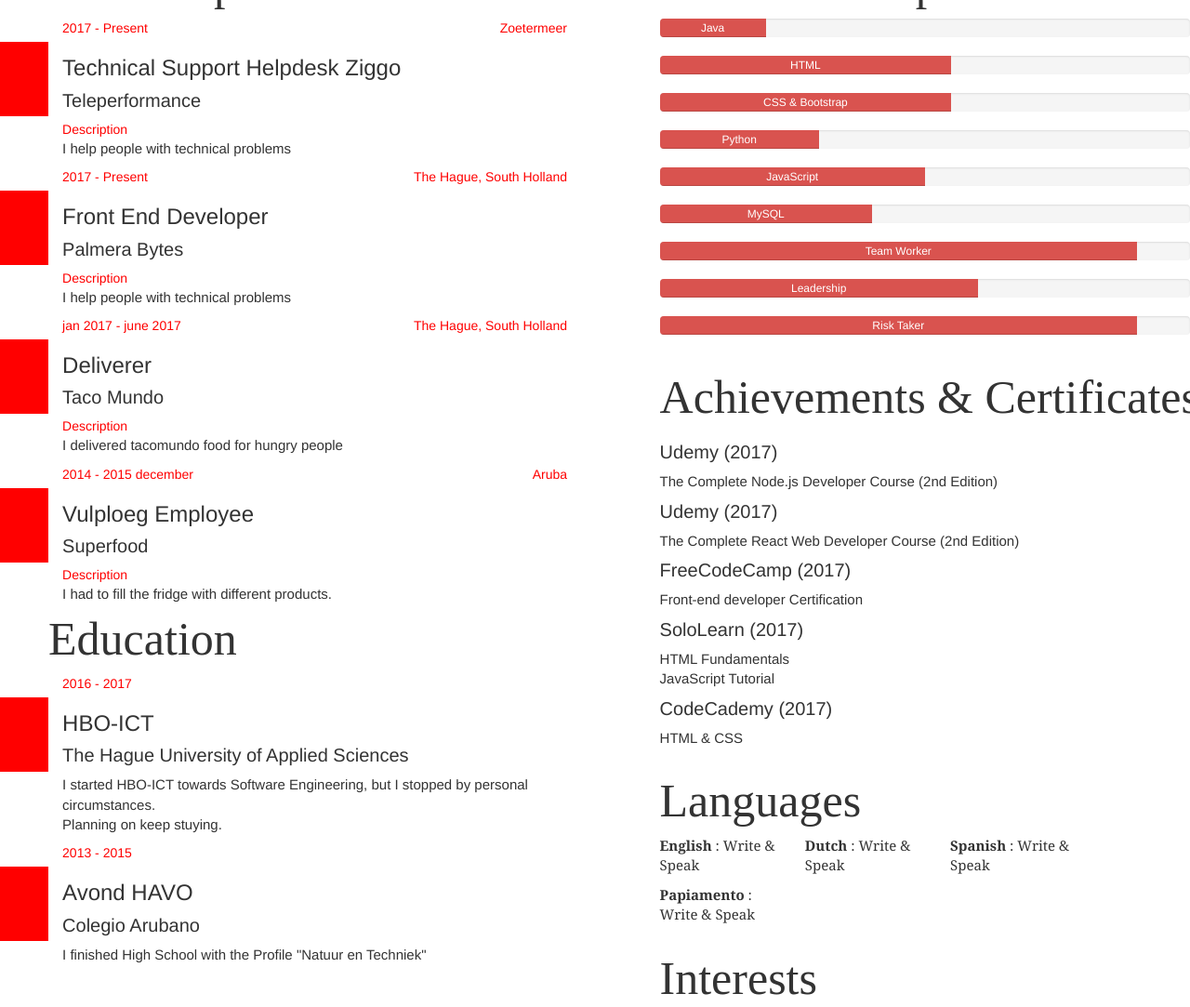
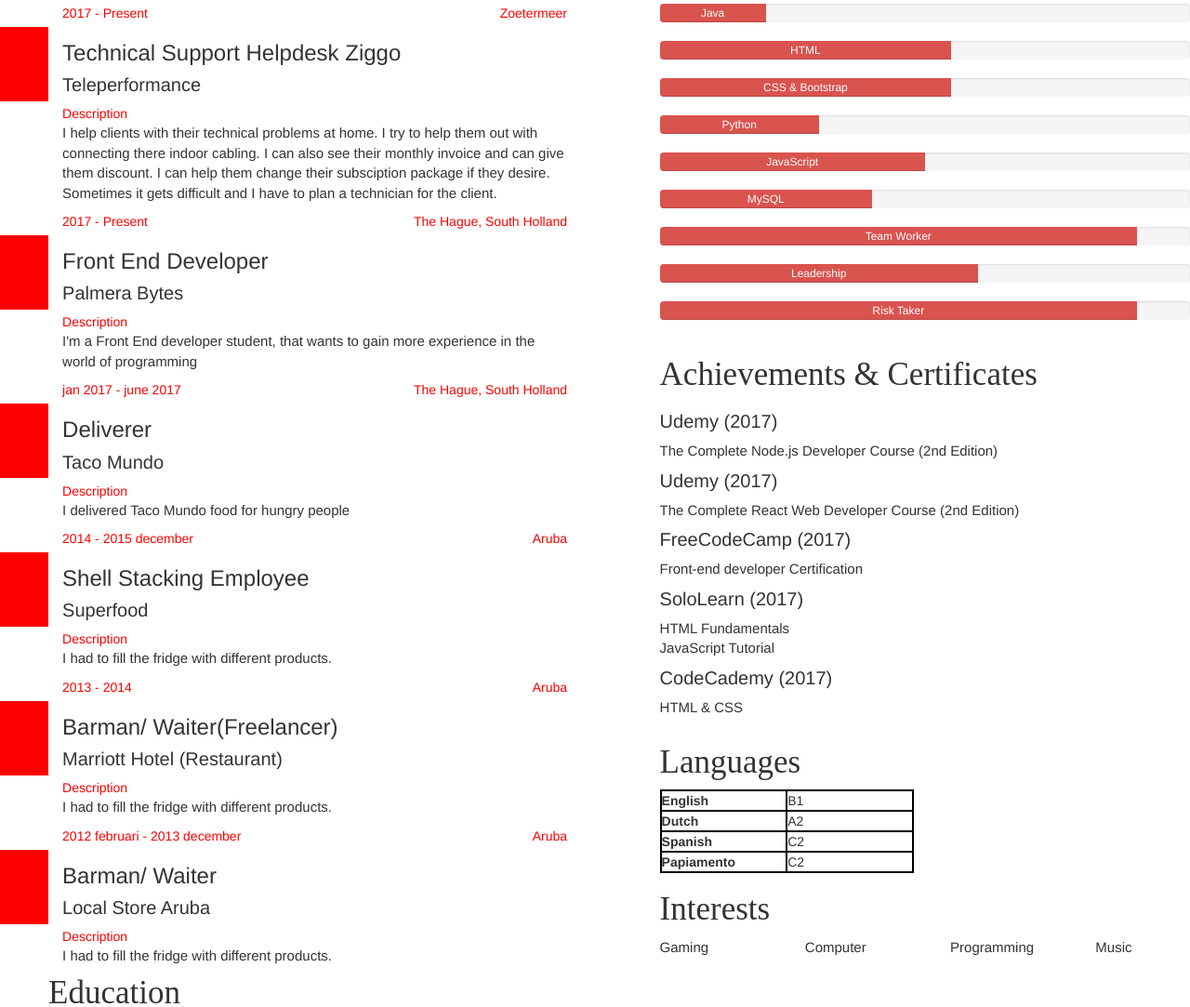
Before and after one commit to AHaayen/CV-HTML, a website: page index.html in a window 1280 px wide. Shown: the part 600-1683 px from the top of the page at 93% size. Drawn offline with nearby package versions, Linux system fonts and the light colour scheme.

Commit message:
CV-Almost done

```diff
--- a/css/style.css
+++ b/css/style.css
@@ -12,7 +12,7 @@
 
 h2{
   font-family: Helvetica sans-serif;
-  font-size: 50px;
+  font-size: 35px;
 }
  h4{
    font-size: 20px;
@@ -93,6 +93,9 @@
 
 }
 
-.p {
-  font-family: Arial, Helvetica, sans-serif;
+
+.table, th, td {
+  border: 2px solid black;
+  width: 30%;
+
 }
--- a/index.html
+++ b/index.html
@@ -73,7 +73,7 @@
                         </span>
                     </li>
                     <li>
-                        <span class="contact-span">The hague, South Holland
+                        <span class="contact-span">The Hague, South Holland
                             <i class="fa fa-map-marker fa-2x" style="font-size:30px;color:#1A226F" aria-hidden="true"></i>
                         </span>
                     </li>
@@ -116,7 +116,10 @@
                 <div class="col-lg-11 col-md-11 col-sm-11 col-xs-11 col-lg-offset-1 col-md-offset-1 col-sm-offset-1 col-xs-offset-1">
 
                     <span>Description</span>
-                    <p>I help people with technical problems</p>
+                    <p>I help clients with their technical problems at home. I try to help them out with connecting there indoor
+                        cabling. I can also see their monthly invoice and can give them discount. I can help them change
+                        their subsciption package if they desire. Sometimes it gets difficult and I have to plan a technician
+                        for the client.</p>
 
                 </div>
 
@@ -132,7 +135,7 @@
                 <div class="col-lg-11 col-md-11 col-sm-11 col-xs-11 col-lg-offset-1 col-md-offset-1 col-sm-offset-1 col-xs-offset-1">
 
                     <span>Description</span>
-                    <p>I help people with technical problems</p>
+                    <p>I'm a Front End developer student, that wants to gain more experience in the world of programming</p>
 
                 </div>
 
@@ -148,7 +151,7 @@
                 <div class="col-lg-11 col-md-11 col-sm-11 col-xs-11 col-lg-offset-1 col-md-offset-1 col-sm-offset-1 col-xs-offset-1">
 
                     <span>Description</span>
-                    <p>I delivered tacomundo food for hungry people</p>
+                    <p>I delivered Taco Mundo food for hungry people</p>
 
                 </div>
 
@@ -157,8 +160,40 @@
                 <div class="col-lg-11 col-md-11 col-sm-11 col-xs-11">
                     <span>2014 - 2015 december</span>
                     <span class="pull-right">Aruba</span>
-                    <h3>Vulploeg Employee</h3>
+                    <h3>Shell Stacking Employee</h3>
                     <h4>Superfood</h4>
+                </div>
+
+                <div class="col-lg-11 col-md-11 col-sm-11 col-xs-11 col-lg-offset-1 col-md-offset-1 col-sm-offset-1 col-xs-offset-1">
+
+                    <span>Description</span>
+                    <p>I had to fill the fridge with different products.</p>
+
+                </div>
+
+                <div class="box col-lg-1 col-md-1 col-sm-1 col-xs-1"></div>
+
+                <div class="col-lg-11 col-md-11 col-sm-11 col-xs-11">
+                    <span>2013 - 2014</span>
+                    <span class="pull-right">Aruba</span>
+                    <h3>Barman/ Waiter(Freelancer)</h3>
+                    <h4>Marriott Hotel (Restaurant)</h4>
+                </div>
+
+                <div class="col-lg-11 col-md-11 col-sm-11 col-xs-11 col-lg-offset-1 col-md-offset-1 col-sm-offset-1 col-xs-offset-1">
+
+                    <span>Description</span>
+                    <p>I had to fill the fridge with different products.</p>
+
+                </div>
+
+                <div class="box col-lg-1 col-md-1 col-sm-1 col-xs-1"></div>
+
+                <div class="col-lg-11 col-md-11 col-sm-11 col-xs-11">
+                    <span>2012 februari - 2013 december</span>
+                    <span class="pull-right">Aruba</span>
+                    <h3>Barman/ Waiter</h3>
+                    <h4>Local Store Aruba</h4>
                 </div>
 
                 <div class="col-lg-11 col-md-11 col-sm-11 col-xs-11 col-lg-offset-1 col-md-offset-1 col-sm-offset-1 col-xs-offset-1">
@@ -205,6 +240,8 @@
                 <div class="col-lg-11 col-md-11 col-sm-11 col-xs-11 col-lg-offset-1 col-md-offset-1 col-sm-offset-1 col-xs-offset-1">
 
                     <p>I finished High School with the Profile "Natuur en Techniek"</p>
+                    <p>
+                        <strong>Subjects</strong>: Mathematics, Biology, Spanish, Dutch, English, Chemistry</p>
                 </div>
 
                 <!-- EDUCATION ENDS -->
@@ -309,20 +346,25 @@
                     <div class="col-lg-12 col-md-12 col-sm-11 col-xs-11 col-sm-offset-1 col-xs-offset-1">
                         <h2>Languages</h2>
 
-                    <div class="col-lg-3 col-md-3 col-sm-3 col-sx-3">
-                            <p class="languages"><strong>English</strong> : Write & Speak</p>
-                            <p class="languages"><strong>Papiamento</strong> : Write & Speak</p>
-                        </div>
-                        <div class="col-lg-3 col-md-3 col-sm-3 col-sx-3">
-                            <p class="languages"><strong>Dutch</strong> : Write & Speak</p>
-                        </div>
-                        <div class="col-lg-3 col-md-3 col-sm-3 col-sx-3">
-                            <p class="languages"><strong>Spanish</strong> : Write & Speak</p>
-                        </div>
-                        <div class="col-lg-3 col-md-3 col-sm-3 col-sx-3">
+                        <table>
+                            <tr>
+                                <th>English</th>
 
-                        </div>
-
+                                <td>B1</td>
+                            </tr>
+                            <tr>
+                                <th>Dutch</th>
+                                <td>A2</td>
+                            </tr>
+                            <tr>
+                                <th>Spanish</th>
+                                <td>C2</td>
+                            </tr>
+                            <tr>
+                                <th>Papiamento</th>
+                                <td>C2</td>
+                            </tr>
+                        </table>
                         <!-- <div class="col-lg-11 col-md-11 col-sm-11 col-xs-11 col-lg-offset-1 col-md-offset-1 col-sm-offset-1 col-xs-offset-1">
                         <p class="language">English || Dutch || Spanish || Papiamento</p>
                     </div> -->
```
Also changed, not shown: old.html (deleted, +0 -126 lines). Lines whose indentation alone changed are shown as unchanged.
